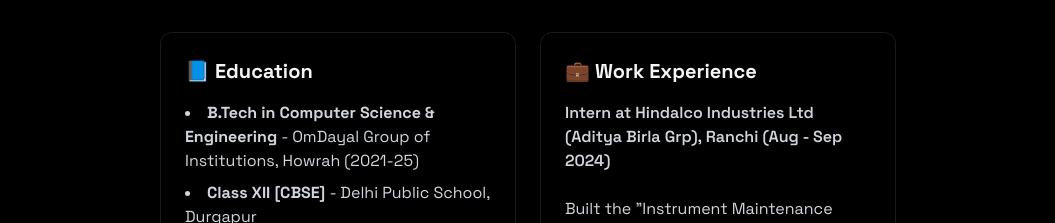
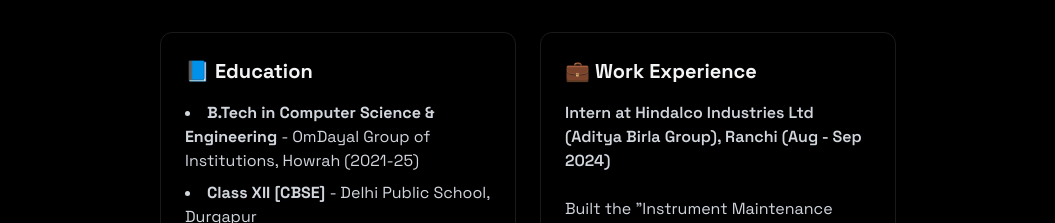
Before and after one commit to Priya-Mahato/Portfolio, a React (Vite) app: page / in a window 1280 px wide. Shown: the part 1470-1693 px from the top of the page, without its empty margins (112-1167 px from the left). Built offline with nearby package versions, Linux system fonts and the light colour scheme.

Commit message:
Updated Work Experience

```diff
--- a/src/components/sections/About.jsx
+++ b/src/components/sections/About.jsx
@@ -134,7 +134,7 @@
               <div className="space-y-4 text-gray-300">
                 <div>
                   <h4 className="font-semibold">
-                    Intern at Hindalco Industries Ltd (Aditya Birla Grp), Ranchi
+                    Intern at Hindalco Industries Ltd (Aditya Birla Group), Ranchi
                     (Aug - Sep 2024)
                   </h4>
                   <br />
```
